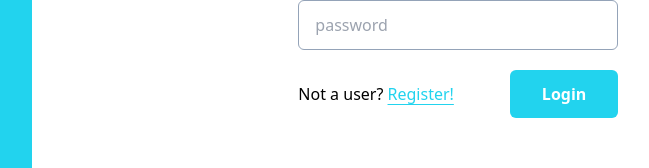
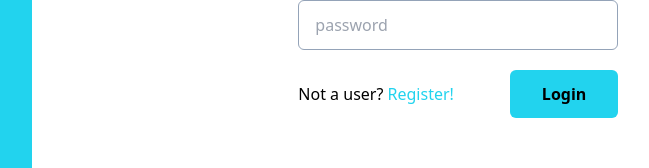
Before and after one commit to calslips/rx-mate-client, a React (Create React App) app: page / in a window 1280 px wide. Shown: the part 432-600 px from the top of the page, without its empty margins (395-1044 px from the left). Built offline with nearby package versions, Linux system fonts and the light colour scheme.

Commit message:
rename result variable & modify styling for button & register link

```diff
--- a/src/components/entry/Login.tsx
+++ b/src/components/entry/Login.tsx
@@ -12,14 +12,14 @@ const Login = ({renderRegistration}: LoginProps) => {
   const submitLogin = async (e: React.FormEvent<HTMLFormElement>) => {
     e.preventDefault();
     try {
-      const result = await axios.post('/login', {
+      const res = await axios.post('/login', {
         username: username,
         password: password,
       });
 
-      if (result.status === 200) {
+      if (res.status === 200) {
         // if successful, save token
-        const token = result.data.token;
+        const token = res.data.token;
         localStorage.setItem('token', token);
         // once login successful, redirect user to dashboard
         window.location.href = '/dashboard';
@@ -60,9 +60,9 @@ const Login = ({renderRegistration}: LoginProps) => {
         </div>
         <div className='flex items-center justify-between'>
           <p>
-            Not a user? <span onClick={renderRegistration} className='cursor-pointer text-cyan-400 underline underline-offset-4'>Register!</span>
+            Not a user? <span onClick={renderRegistration} className='cursor-pointer text-cyan-400 hover:underline underline-offset-4'>Register!</span>
           </p>
-          <button className='bg-cyan-400 font-bold px-8 py-3 rounded-md text-white'>
+          <button className='bg-cyan-400 font-bold px-8 py-3 rounded-md hover:text-white'>
             Login
           </button>
         </div>
```
